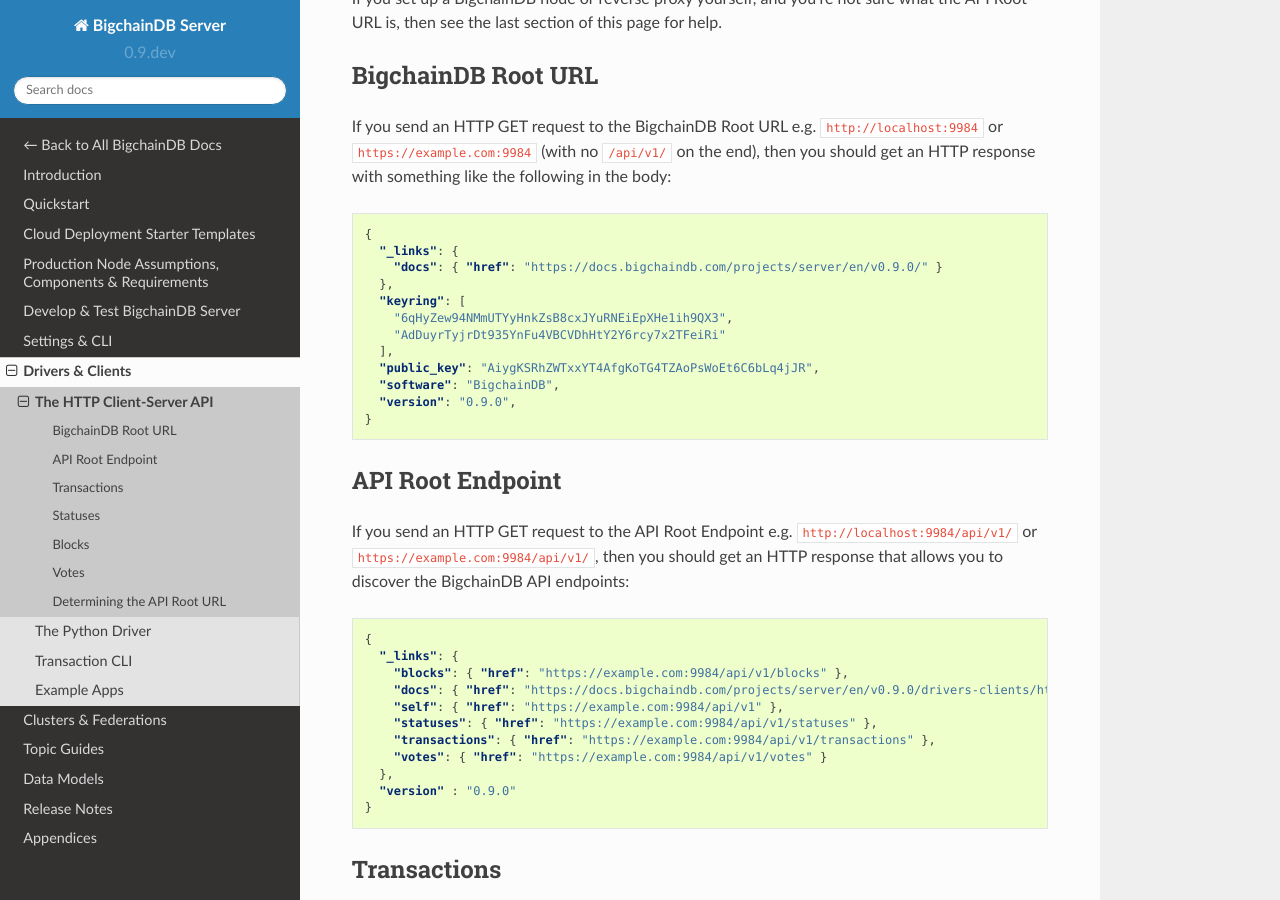
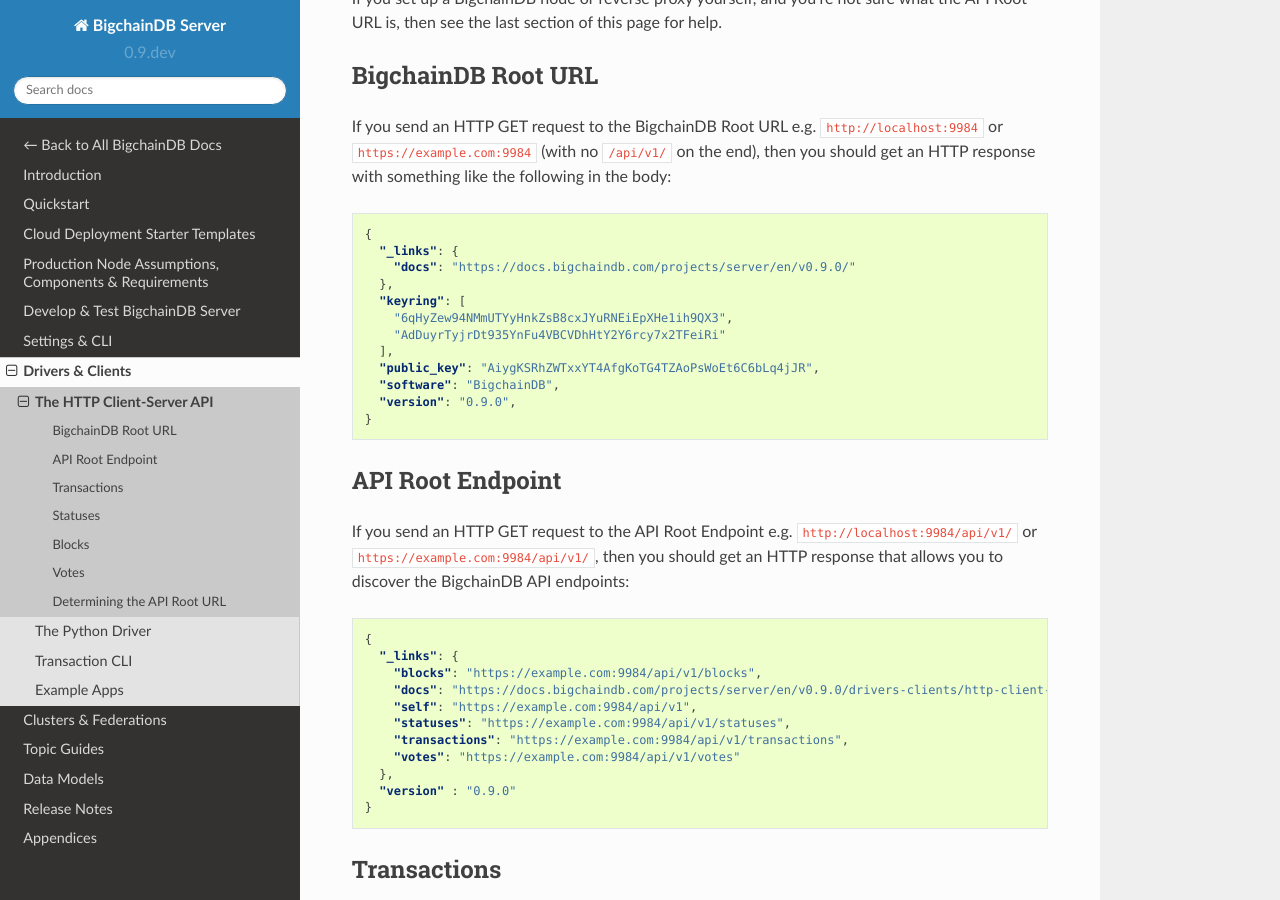
Before and after one commit to bigchaindb/bigchaindb, a Sphinx documentation site: the page built from docs/server/source/drivers-clients/http-client-server-api.rst, in a window 1280 px wide and 900 px high, scrolled down 246 px. Built offline with Sphinx 7.4.7 and the Read the Docs theme 2.0.0, drawn with Linux system fonts in a browser that asks for light colours; pages that are not in the unit, such as notebooks, are missing from menus; some of the changed text lies outside the part shown.

Commit message:
remove href from links

```diff
--- a/docs/server/source/drivers-clients/http-client-server-api.rst
+++ b/docs/server/source/drivers-clients/http-client-server-api.rst
@@ -25,7 +25,7 @@
 
     {
       "_links": {
-        "docs": { "href": "https://docs.bigchaindb.com/projects/server/en/v0.9.0/" }
+        "docs": "https://docs.bigchaindb.com/projects/server/en/v0.9.0/"
       },
       "keyring": [
         "6qHyZew94NMmUTYyHnkZsB8cxJYuRNEiEpXHe1ih9QX3",
@@ -50,12 +50,12 @@
 
     {
       "_links": {
-        "blocks": { "href": "https://example.com:9984/api/v1/blocks" },
-        "docs": { "href": "https://docs.bigchaindb.com/projects/server/en/v0.9.0/drivers-clients/http-client-server-api.html" },
-        "self": { "href": "https://example.com:9984/api/v1" },
-        "statuses": { "href": "https://example.com:9984/api/v1/statuses" },
-        "transactions": { "href": "https://example.com:9984/api/v1/transactions" },
-        "votes": { "href": "https://example.com:9984/api/v1/votes" }
+        "blocks": "https://example.com:9984/api/v1/blocks",
+        "docs": "https://docs.bigchaindb.com/projects/server/en/v0.9.0/drivers-clients/http-client-server-api.html",
+        "self": "https://example.com:9984/api/v1",
+        "statuses": "https://example.com:9984/api/v1/statuses",
+        "transactions": "https://example.com:9984/api/v1/transactions",
+        "votes": "https://example.com:9984/api/v1/votes"
       },
       "version" : "0.9.0"
     }
@@ -111,11 +111,11 @@
 
       {
         "_links": {
-          "assets": { "href": "https://example.com:9984/api/v1/transactions?operation={CREATE|TRANSFER}&asset_id={asset_id}" },
-          "docs": { "href": "https://docs.bigchaindb.com/projects/server/en/v0.9.0/drivers-clients/http-client-server-api.html" },
-          "item": { "href": "https://example.com:9984/api/v1/transactions/{tx_id}" },
-          "self": { "href": "https://example.com:9984/api/v1/transactions" },
-          "unspent": { "href": "https://example.com:9984/api/v1/transactions?unspent=true&public_keys={public_keys}" }
+          "assets": "https://example.com:9984/api/v1/transactions?operation={CREATE|TRANSFER}&asset_id={asset_id}",
+          "docs": "https://docs.bigchaindb.com/projects/server/en/v0.9.0/drivers-clients/http-client-server-api.html",
+          "item": "https://example.com:9984/api/v1/transactions/{tx_id}",
+          "self": "https://example.com:9984/api/v1/transactions",
+          "unspent": "https://example.com:9984/api/v1/transactions?unspent=true&public_keys={public_keys}"
         },
         "version" : "0.9.0"
       }
@@ -362,10 +362,10 @@
 
       {
         "_links": {
-          "blocks": { "href": "https://example.com:9984/api/v1/blocks?tx_id={tx_id}&status={VALID|UNDECIDED|INVALID}" },
-          "docs": { "href": "https://docs.bigchaindb.com/projects/server/en/v0.9.0/drivers-clients/http-client-server-api.html" },
-          "item": { "href": "https://example.com:9984/api/v1/blocks/{block_id}?status={VALID|UNDECIDED|INVALID}" },
-          "self": { "href": "https://example.com:9984/api/v1/blocks" }
+          "blocks": "https://example.com:9984/api/v1/blocks?tx_id={tx_id}&status={VALID|UNDECIDED|INVALID}",
+          "docs": "https://docs.bigchaindb.com/projects/server/en/v0.9.0/drivers-clients/http-client-server-api.html",
+          "item": "https://example.com:9984/api/v1/blocks/{block_id}?status={VALID|UNDECIDED|INVALID}",
+          "self": "https://example.com:9984/api/v1/blocks"
         },
         "version" : "0.9.0"
       }
```
